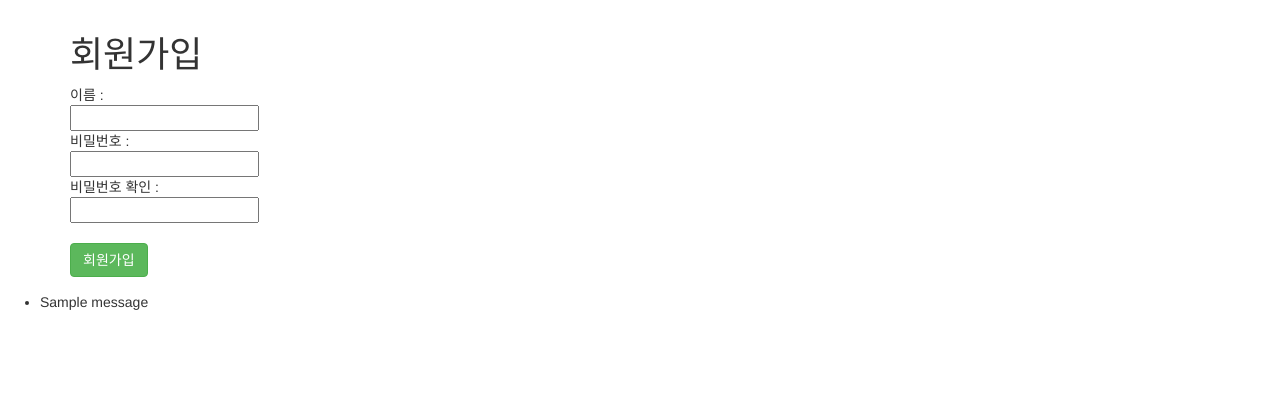
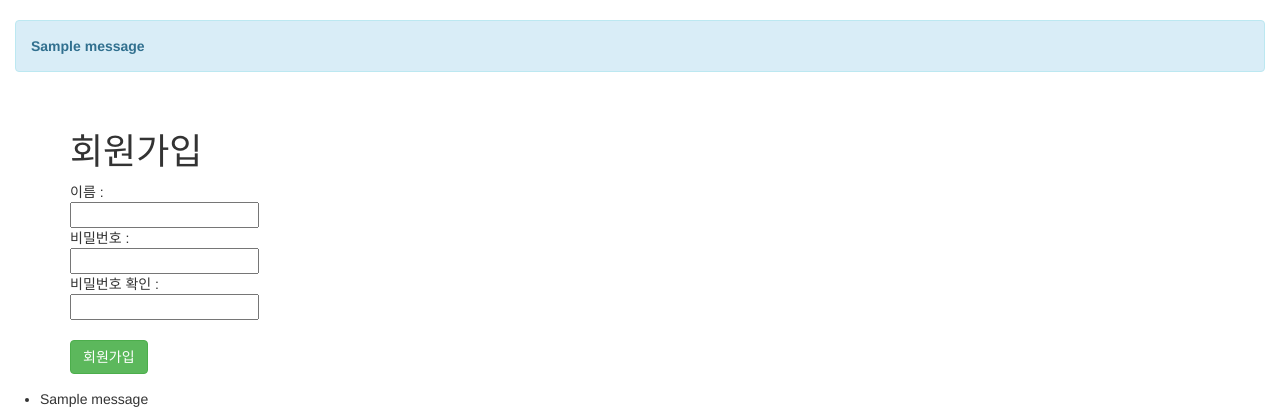
Before and after one commit to DongheePaul/d-s_blog, a Django app: template donghee_blog/templates/blog/signup.html in a window 1280 px wide. Shown: the part 95-515 px from the top of the page. Run offline with Django 3.2, Linux system fonts and the light colour scheme; the template is opened without the code that fills it, so the values that code supplies are empty; tables that the repository leaves empty hold one stand-in row (values such as "Sample post"); one stand-in notice (Sample message) is shown; some libraries are stand-ins or nearby versions.

Commit message:
info message after signup

```diff
--- a/donghee_blog/blog/models.py
+++ b/donghee_blog/blog/models.py
@@ -4,6 +4,7 @@ from uuid import uuid4
 from django.utils import timezone
 import os
 
+#업로드될 이미지의 파일명을 난수로 변경해 리턴
 def date_upload_to(instance, filename):
   # 길이 32 인 uuid 값
   uuid_name = uuid4().hex
--- a/donghee_blog/blog/views.py
+++ b/donghee_blog/blog/views.py
@@ -8,6 +8,7 @@ from django.utils import timezone
 from django.contrib.auth.decorators import login_required
 from django.contrib import auth, messages
 from django.core.paginator import Paginator
+from django.contrib import messages
 
 
 #회원가입.
@@ -18,6 +19,7 @@ def signup(request):
             user = models.User.objects.create_user(
                 username = request.POST["username"],
                 password = request.POST["password1"])
+            messages.info(request, '회원가입을 환영합니다! 로그인 후 글을 남겨보세요.')
             return redirect(post_list)
         else:
             messages.info(request, '입력한 비밀번호를 확인하세요')
--- a/donghee_blog/templates/base.html
+++ b/donghee_blog/templates/base.html
@@ -31,6 +31,17 @@
         </a>
         {% endif %}
     </div>
+    {% if messages %}
+    {% for message in messages %}
+        <div class="row" style="margin:20px auto;">
+        <div class="col-sm-12">
+            <div class="alert alert-info">
+            <strong>{{ message.message }}</strong>
+            </div>
+        </div>
+        </div>
+    {% endfor %}
+    {% endif %}
     {% block content %}
     {% endblock %}
     <script src="https://ajax.googleapis.com/ajax/libs/jquery/1.11.2/jquery.min.js"></script>
--- a/donghee_blog/templates/blog/post_list.html
+++ b/donghee_blog/templates/blog/post_list.html
@@ -7,7 +7,9 @@
         {% for post in pageposts %}
         <li class="item">
             <h3><a href="/post/{{post.pk}}">{{ post.title }} {% if post.mainphoto %}<img src="/static/image_icon.jpg" style="max-width: 15px; height: auto;">{% endif %}</a></h3>
-            <div class="content">{{ post.content| truncatechars:30}}</div>
+            <div class="content">
+                {{ post.content| truncatechars:30}}
+            </div>
             <div class="info">
                 <div class="published-date"><span>작성일 | </span>{{ post.published_date }}</div>
                 <div class="author"><span>작성자 | </span>{{ post.author }}</div>
```
